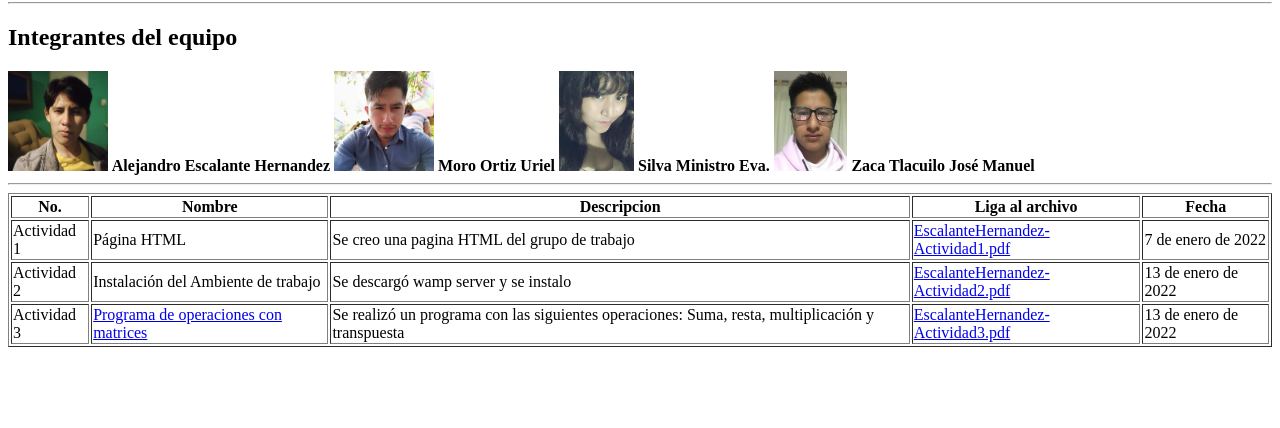
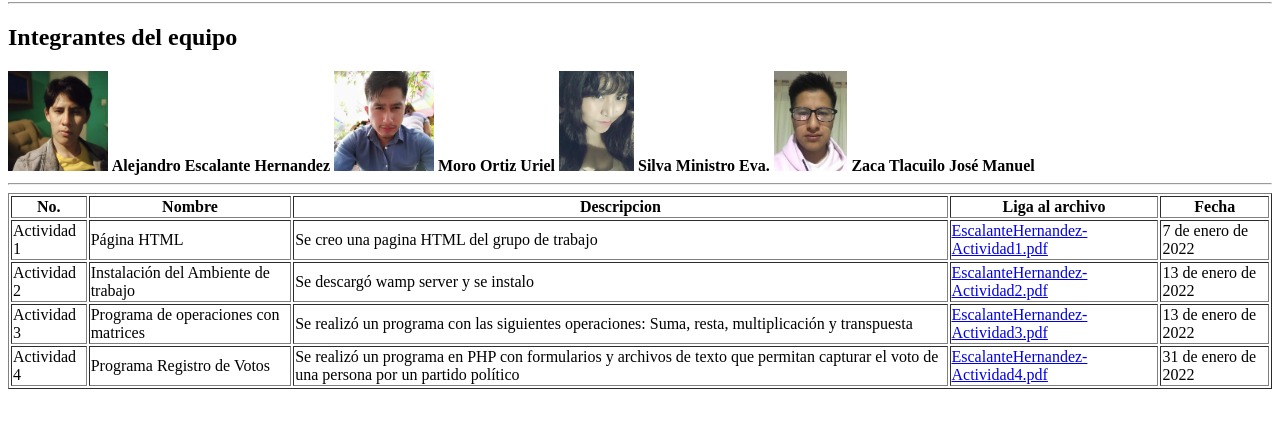
Before and after one commit to EskerOn/EskerOn.github.io, a plain HTML site: page AplicacionesWeb/AplicacionesWeb.html in a window 1280 px wide. Shown: the part 78-506 px from the top of the page. Drawn offline with Linux system fonts and the light colour scheme.

Commit message:
Actividad4

```diff
--- a/AplicacionesWeb/AplicacionesWeb.html
+++ b/AplicacionesWeb/AplicacionesWeb.html
@@ -54,11 +54,18 @@
             </tr>
             <tr>
                 <td>Actividad 3</td>
-                <td><a href="actividad3/form.php">Programa de operaciones con matrices</a></td>
+                <td>Programa de operaciones con matrices</td>
                 <td>Se realizó un programa con las siguientes operaciones: Suma, resta, multiplicación y transpuesta</td>
                 <td><a href="res/pdf/EscalanteHernandez-Actividad3.pdf">EscalanteHernandez-Actividad3.pdf</a></td>
                 <td>13 de enero de 2022</td>
             </tr>
+            <tr>
+                <td>Actividad 4</td>
+                <td>Programa Registro de Votos</td>
+                <td>Se realizó un programa en PHP con formularios y archivos de texto que permitan capturar el voto de una persona por un partido político</td>
+                <td><a href="res/pdf/EscalanteHernandez-Actividad4.pdf">EscalanteHernandez-Actividad4.pdf</a></td>
+                <td>31 de enero de 2022</td>
+            </tr>
         </table>
 </body>
 </html>
```
Also changed, not shown: 1 other file.
